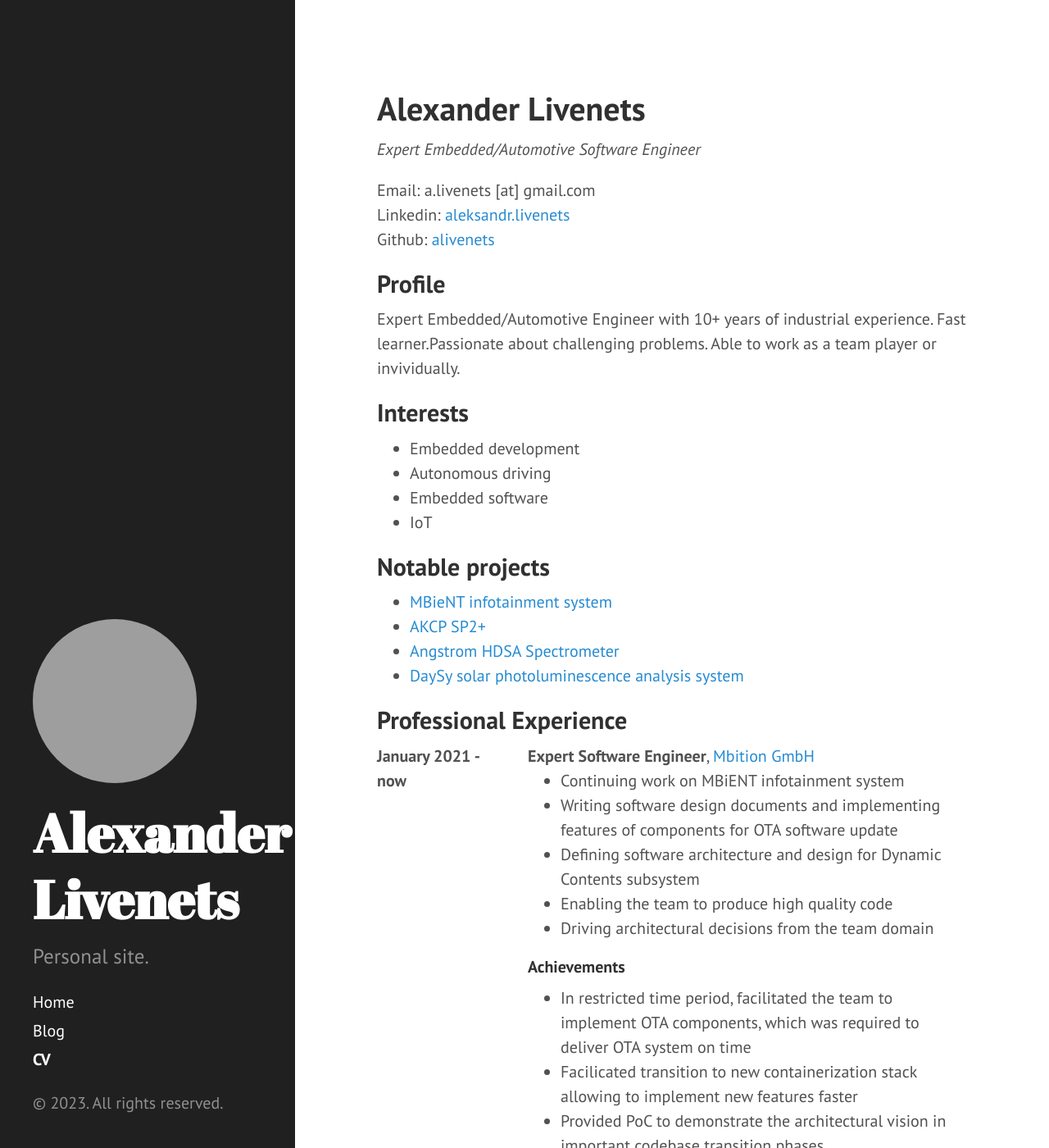
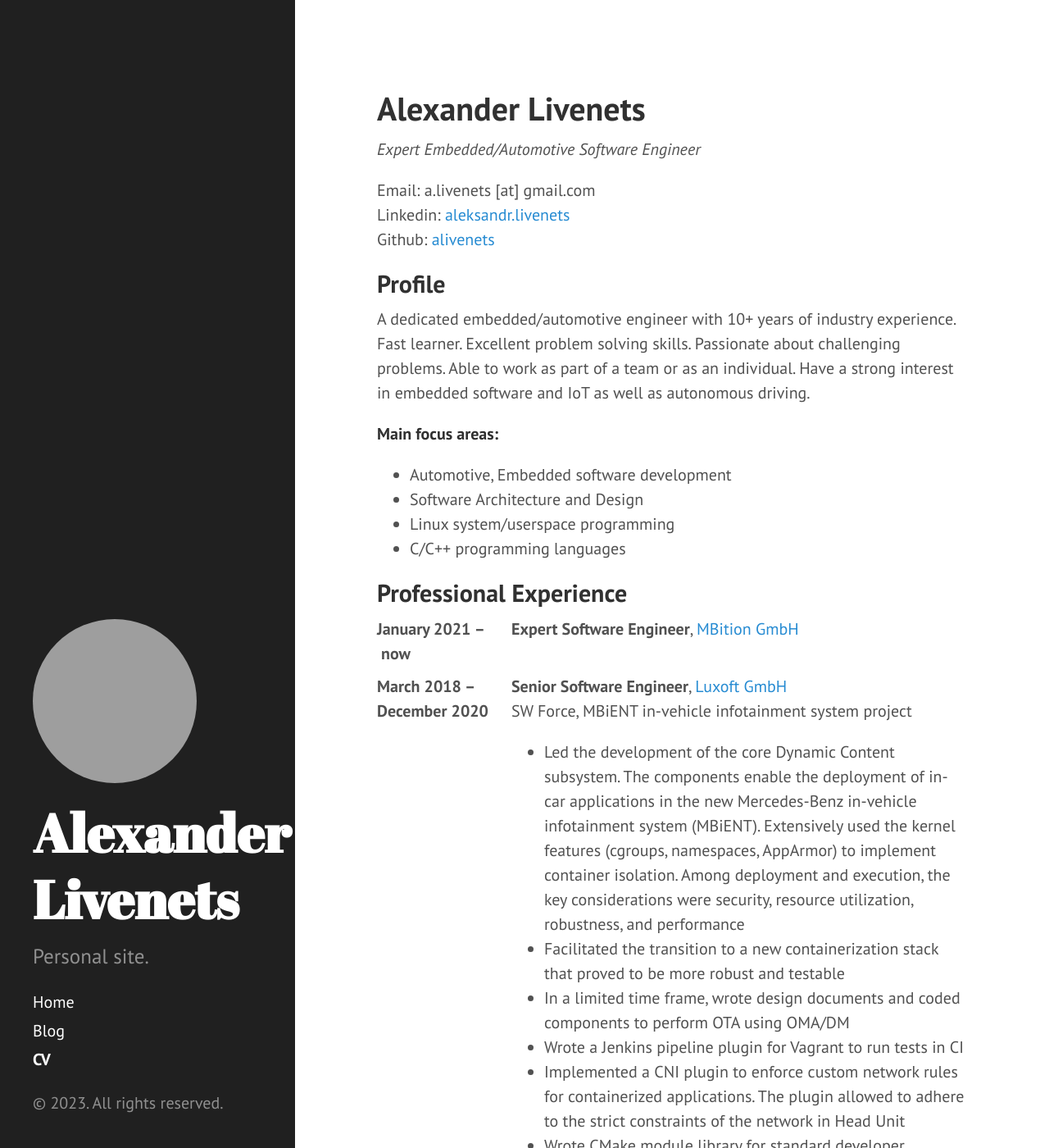
Before and after one commit to alivenets/alivenets.github.io, a Jekyll site: the page built from cv/index.md, in a window 1280 px wide and 1400 px high. Shown: the whole window at 82% size. Built offline with Jekyll 4.4.1, drawn with Linux system fonts in a browser that asks for light colours; some of the changed text lies outside the part shown; grey boxes are pictures that could not be loaded.

Commit message:
Add new index

```diff
--- a/cv/index.md
+++ b/cv/index.md
@@ -13,190 +13,130 @@
 
 ## Profile
 
-Expert Embedded/Automotive Engineer with 10+ years of industrial experience. Fast learner.Passionate about challenging problems.
-Able to work as a team player or invividually.
+A dedicated embedded/automotive engineer with 10+ years of industry experience. Fast learner. Excellent problem solving skills. Passionate about challenging problems. Able to work as part of a team or as an individual. Have a strong interest in embedded software and IoT as well as autonomous driving.
 
-## Interests
-
- * Embedded development
- * Autonomous driving
- * Embedded software
- * IoT
-
-## Notable projects
-
-* [MBieNT infotainment system](http://mbition.io)
-* [AKCP SP2+](https://www.akcp.com/products/sensorprobe-plus/)
-* [Angstrom HDSA Spectrometer](http://www.highfinesse.com/en/spectrometer-osa/32/high-definition-spectrum-analyze)
-* [DaySy solar photoluminescence analysis system](https://www.solarzentrum-stuttgart.com/en/products/daysy-e/)
+__Main focus areas:__
+ * Automotive, Embedded software development
+ * Software Architecture and Design
+ * Linux system/userspace programming
+ * C/C++ programming languages
 
 ## Professional Experience
 
-<div class="wrapper">
-  <div class="left"><b>January&nbsp;2021 - now</b></div>
-  <div class="right"><b>Expert Software Engineer</b>, <a href="https://mbition.io">Mbition GmbH</a>
-
-<ul>
-<li>Continuing work on MBiENT infotainment system</li>
-<li>Writing software design documents  and implementing features of components for OTA software update</li>
-<li>Defining software architecture and design for Dynamic Contents subsystem</li>
-<li>Enabling the team to produce high quality code</li>
-<li>Driving architectural decisions from the team domain</li>
-</ul>
-
-<h4>Achievements</h4>
-
-<ul>
-<li>In restricted time period, facilitated the team to implement OTA components, which was required to deliver OTA system on time</li>
-<li>Facilicated transition to new containerization stack allowing to implement new features faster</li>
-<li>Provided PoC to demonstrate the architectural vision in important codebase transition phases</li>
-<li>Implemented pipeline plugin to run component tests in VM</li>
-</ul>
-
-<h4>Technologies</h4>
-
-C++, CMake, Yocto, Python, Linux kernel, Kubernetes, Docker, Jenkins, OOP, OOD, PodMan, Thrift, SOME/IP, code generation, Swagger, REST APIs
-
-  </div>
+<div class="wrapper nomargin">
+	<div class="left"><b>January&nbsp;2021&nbsp;–&nbsp;now</b></div>
+	<div class="right"><b>Expert Software Engineer</b>, <a href="https://mbition.io">MBition GmbH</a>
+</div>
 </div>
 
 <div class="wrapper">
-  <div class="left"><b>March&nbsp;2018 – December&nbsp;2020</b></div>
-  <div class="right">
+	<div class="left"><b>March&nbsp;2018&nbsp;– December&nbsp;2020</b></div>
+	<div class="right">	<b>Senior Software Engineer</b>, <a href="https://www.luxoft.com">Luxoft GmbH</a><br/>
 
-<b>Senior Software Engineer</b>, <a href="https://www.luxoft.com">Luxoft GmbH, SW Force</a>
+		SW Force, MBiENT in-vehicle infotainment system project<br/>
 
-<ul>
-<li>Component development for new Mercedes-Benz infotainment system</li>
-<li>Mentoring team developers</li>
-</ul>
-
-<h4>Achievements</h4>
-
-<ul>
-<li>Was driving the development of container manager allowing to deploy and run applications from OEMs and 3rd party developers</li>
-</ul>
+		<ul>
+			<li>Led the development of the core Dynamic Content subsystem. The components enable the deployment of in-car applications in the new Mercedes-Benz in-vehicle infotainment system (MBiENT). Extensively used the kernel features (cgroups, namespaces, AppArmor) to implement container isolation. Among deployment and execution, the key considerations were security, resource utilization, robustness, and performance</li>
+			<li>Facilitated the transition to a new containerization stack that proved to be more robust and testable</li>
+			<li>In a limited time frame, wrote design documents and coded components to perform OTA using OMA/DM</li>
+			<li>Wrote a Jenkins pipeline plugin for Vagrant to run tests in CI</li>
+			<li>Implemented a CNI plugin to enforce custom network rules for containerized applications. The plugin allowed to adhere to the strict constraints of the network in Head Unit</li>
+			<li>Wrote CMake module library for standard developer workflow which is now widely used by the project developers</li>
+			<li>Worked with Open Source components, developed patches for the upstream</li>
+		</ul>
 
 <h4>Technologies</h4>
-
-C++, CMake, Yocto, Python, Linux kernel, Docker. Jenkins
+C++, CMake, Linux containers, rootless containers, LXC, Networking, TCP/IP, OTA Software Update, OMA/DM, iptables, nftables, D-Bus, AppArmor, cgroups, ASIO, Yocto, Code Generation, REST, OpenAPI, Python, Git, Thrift, CommonAPI, SOME/IP, ASPICE, MISRA, Open Source
 
 </div>
 </div>
 
 <div class="wrapper">
-  <div class="left"><b>January&nbsp;2018 - February&nbsp;2018</b></div>
-  <div class="right">
+	<div class="left"><b>January&nbsp;2018&nbsp;– February&nbsp;2018</b></div>
+	<div class="right">
 
-<b>Freelance Software Developer</b>
+		<b>Freelance Software Developer</b>
 
-<div>Full-stack development (both Back-end and Front-end) of REST-based web portal</div>
+		<ul>
+			<li>Developed the system that collects statistics from Google AdSense and calculates delivery KPIs for the game studio staff. Studio owner now has a tool to calculate studio KPIs.</li>
+		</ul>
 
-<h4>Achievements</h4>
+	<h4>Technologies</h4>
 
-<ul>
-<li>Developed the system collecting statistics from Google AdSense and calculating delivery KPIs for game studio employees. Studio owner now has a tool to calculate KPIs without parsing manually.</li>
-</ul>
-
-<h4>Technologies</h4>
-
-RESTful, Django, ReactJS, AdSense
+	Python, Django, REST, ReactJS, Google AdSense
 
 </div></div>
 
 <div class="wrapper">
-  <div class="left"><b>May&nbsp;2014 – December&nbsp;2017</b></div>
-  <div class="right">
+	<div class="left"><b>May&nbsp;2014&nbsp;– December&nbsp;2017</b></div>
+	<div class="right">
 
-<b>Software Engineer</b>, <a href="https://www.akcp.com">AKCessPro Ltd</a>
+		<b>Software Engineer</b>, <a href="https://www.akcp.com">AKCessPro Ltd</a>
 
-<ul>
-<li>Participation in development of new sensor monitoring device generation based on STM32F MCUs</li>
-<li>Development for STM8 MCUs</li>
-<li>Development for FreeRTOS and LwIP in C</li>
-<li>Implementation of JSON-RPC device communication interface, and binary RPC with desktop server via self-made RPC</li>
-<li>Broad use of embedded debugging and analysis tools</li>
-</ul>
+		<ul>
+			<li>Implemented core component for sensor processing executed in STM32F MCUs. The software is based on FreeRTOS and LwIP</li>
+			<li>Implemented embedded OpenVPN client to connect to the main server. The main challenges were limited memory and CPU resources on MCU, the VPN client is used on all remotely installed devices to connect to the central server</li>
+			<li>Used extensively embedded debugging and analysis tools</li>
 
-<h4>Achievements</h4>
+		</ul>
 
-<ul>
-<li>Implemented component for sensor processing</li>
-<li>Implemented embedded OpenVPN client to handle connection to the main server</li>
-</ul>
-
-<h4>Technologies</h4>
-
-C, C++, CMake, Git, Bare Metal, linker scripts, GCC, FreeRTOS, LwIP, STM32, STM8, SPI, I2C, 1-wire, TCP/IP, UDP
-  </div>
+	<h4>Technologies</h4>
+	C, C++, CMake, Git, Bare Metal, linker scripts, GCC, FreeRTOS, LwIP, STM32, STM8, SPI, I2C, 1-wire, TCP/IP, UDP
+</div>
 </div>
 
 <div class="wrapper">
-  <div class="left"><b>September 2010 - April 2014</b></div>
-  <div class="right">
+	<div class="left"><b>September&nbsp;2010&nbsp;– April&nbsp;2014</b></div>
+	<div class="right">
 
-<b>Software Engineer</b>, <a href="http://www.angstrom-ltd.ru">Angstrom Ltd</a> (<a href="http://highfinesse.de">HighFinesse GmbH</a>)
+		<b>Software Engineer</b>, <a href="http://www.angstrom-ltd.ru">Angstrom Ltd</a> (<a href="http://highfinesse.de">HighFinesse GmbH</a>)
 
-<ul>
-<li>Implementation of cross-platform image processing algorithms for spectrometers</li>
-<li>Cross-platform software development for high-speed imaging camera in near-infrared spectrum</li>
-<li>Adding features to main software product, interfacing with new imaging devices</li>
-<li>Development of software PoC for solar panel defect detection</li>
-<li>Development of software for wavelength meter device management</li>
-</ul>
+		<ul>
+			<li>Development of software PoC for solar panel inspection. PoC comprised the inspection image processing pipeline and a single-board computer with Embedded Linux</li>
+			<li>Development of software for wavelength meter device management</li>
+			<li>Implemented wavelength measurement and calibration algorithm to calculate the spectrum of the arbitrary light source based on image source from the industrial camera</li>
+		</ul>
 
-<h4>Achievements</h4>
+	<h4>Technologies</h4>
+	C++, Qt, Windows, ARMv7, Linux, USB, Delphi, OpenCV, Embedded Linux, Yocto
 
-<ul>
-<li>Implemented wavelength measurement and calibration algorithm to calculate spectrum of arbitrary light source based on image source from industrial camera</li>
-<li>Developed of LaTEX device documentation system to create pretty user manuals</li>
-<li>Implemented the DaySy solar battery inspection image processing pipeline algorithm being used on single-board computer</li>
-</ul>
-
-<h4>Technologies</h4>
-C++, Qt, Windows, ARMv7, Linux, USB, Delphi, OpenCV, Embedded Linux, Yocto
-
-  </div>
 </div>
-
-<div class="wrapper">
-  <div class="left"><b>October&nbsp;2008 - June&nbsp;2009</b></div>
-<div class="right">
-<b>Java Developer Intern</b>, <a href="http://geocad.ru">Geocad Ltd.</a>
-
-<ul>
-<li>Development of components for geospatial informational system "Webcad"</li>
-</ul>
-  </div>
 </div>
 
 ## Education and training
 
 <div class="wrapper">
-  <div class="left"><b>2008 - 2010</b></div>
-<div class="right">
-<b>Novosibirsk State Technical University, Russian Federation, Novosibirsk</b>
-<br/>
-M.Sc. in Computer Engineering
-  </div>
+	<div class="left"><b>2008 – 2010</b></div>
+	<div class="right">
+		<b>Novosibirsk State Technical University, Russian Federation, Novosibirsk</b>
+		<br/>
+		M.Sc. in Computer Engineering
+	</div>
 </div>
 
 <div class="wrapper">
-  <div class="left"><b>2004 - 2008</b></div>
-<div class="right">
-<b>Novosibirsk State Technical University, Russian Federation, Novosibirsk</b>
-<br/>
-B.Sc. in Computer Engineering
-  </div>
+	<div class="left"><b>2004 – 2008</b></div>
+	<div class="right">
+		<b>Novosibirsk State Technical University, Russian Federation, Novosibirsk</b>
+		<br/>
+		B.Sc. in Computer Engineering
+	</div>
 </div>
 
 ## Language skills
 
 * English – professional working proficiency
 * German – limited working proficiency knowledge
-* Russian – native
+* Russian – native language
 
-## Additional edducation
+## Notable Projects
+
+* [MBiENT infotainment system](http://mbition.io)
+* [AKCP SP2+](https://www.akcp.com/products/sensorprobe-plus/)
+* [Angstrom HDSA Spectrometer](http://www.highfinesse.com/en/spectrometer-osa/32/high-definition-spectrum-analyze)
+* [DaySy solar panel inspection system](https://www.solarzentrum-stuttgart.com/en/products/daysy-e/)
+
+## Additional education
 
 * Machine Learning (Coursera)
 * Image and Video Processing (Coursera)
--- a/public/css/common.css
+++ b/public/css/common.css
@@ -7,18 +7,30 @@
       visibility: hidden;
       display: none;
    }
+   .content {
+      padding-top: 0;
+      padding-bottom: 0;
+   }
 }
 
 .wrapper {
   display: flex;
-  margin-bottom: 2em;
+  margin-bottom: 1em;
+}
+
+.nomargin {
+	margin-bottom: 0.5em;
 }
 
 .left {
   flex: 0 0 20%;
-  margin-right: 2em;
+  margin-right: 1em;
 }
 
 .right {
   flex: 1;
 }
+
+ul {
+  margin-top: 1em;
+}
```
Also changed, not shown: other parts of cv/index.md (+0 -4 lines).
